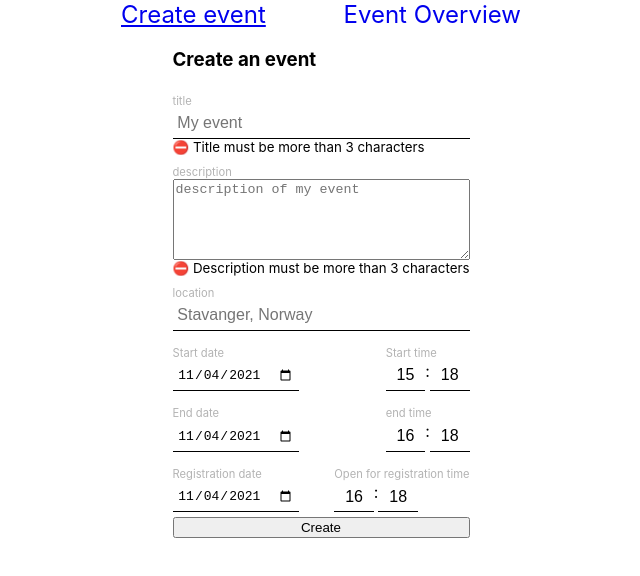
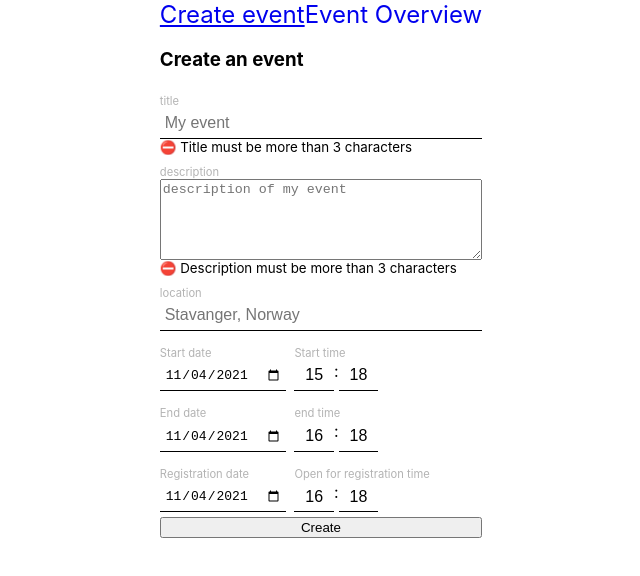
Before and after one commit to bekk/bekk-arrangement-app, a React (Create React App) app in the folder app/: page / in a window 1280 px wide. Shown: the top 576 px of the page, without its empty margins (319-959 px from the left). Built offline with nearby package versions, Linux system fonts and the light colour scheme; no server answers.

Commit message:
Fix form layout

```diff
--- a/app/src/Common/Menu/Menu.module.scss
+++ b/app/src/Common/Menu/Menu.module.scss
@@ -1,7 +1,6 @@
 .container {
   display: flex;
   justify-content: space-between;
-  width: 400px;
 }
 
 .menuItem {
--- a/app/src/Common/TimeInput/TimeInput.tsx
+++ b/app/src/Common/TimeInput/TimeInput.tsx
@@ -2,6 +2,7 @@ import React from 'react';
 import { Validation } from '../../types/validation';
 import { ITime } from 'src/types/time';
 import style from './TimeInput.module.scss';
+import commonStyle from 'src/global/Common.module.scss';
 
 interface IProps {
   label: string;
@@ -36,7 +37,7 @@ export const TimeInput = ({ label, value, onChange }: IProps): JSX.Element => {
   };
 
   return (
-    <section>
+    <section className={commonStyle.smallMarginLeft}>
       <label htmlFor={label}>{label}</label>
       <div className={style.row}>
         <input
--- a/app/src/components/CreateEvent/CreateEvent.module.scss
+++ b/app/src/components/CreateEvent/CreateEvent.module.scss
@@ -1,10 +1,3 @@
-.container {
-  display: flex;
-  flex-direction: column;
-  align-items: center;
-  width: 100%;
-}
-
 .form {
   display: flex;
   flex-direction: column;
@@ -13,5 +6,4 @@
 .dateTime {
   display: flex;
   flex-direction: row;
-  justify-content: space-between;
 }
--- a/app/src/components/CreateEvent/CreateEvent.tsx
+++ b/app/src/components/CreateEvent/CreateEvent.tsx
@@ -13,6 +13,8 @@ import {
   toWriteModel,
 } from 'src/types/event';
 import style from './CreateEvent.module.scss';
+import commonStyle from 'src/global/Common.module.scss';
+
 import { Menu } from 'src/Common/Menu/Menu';
 import { createTitle, createTime } from 'src/types/time';
 import { SectionWithValidation } from 'src/Common/SectionWithValidation/SectionWithValidation';
@@ -34,7 +36,8 @@ export const CreateEvent = ({ create }: Props) => {
   };
 
   return (
-    <article className={style.container}>
+    <article className={commonStyle.container}>
+      <div className={commonStyle.content}>
         <Menu tab={'create'} />
         <section className={style.form}>
           <h1>Create an event</h1>
@@ -133,6 +136,7 @@ export const CreateEvent = ({ create }: Props) => {
           </SectionWithValidation>
           <button onClick={createEvent}>Create</button>
         </section>
+      </div>
     </article>
   );
 };
--- a/app/src/components/EventOverview/EventOverview.module.scss
+++ b/app/src/components/EventOverview/EventOverview.module.scss
@@ -7,5 +7,5 @@
 .overview {
   display: flex;
   flex-direction: column;
-  max-width: 500px;
+  // max-width: 500px;
 }
--- a/app/src/components/EventOverview/EventOverview.tsx
+++ b/app/src/components/EventOverview/EventOverview.tsx
@@ -1,6 +1,7 @@
 import React from 'react';
 import { Menu } from '../../Common/Menu/Menu';
 import style from './EventOverview.module.scss';
+import commonStyle from 'src/global/Common.module.scss';
 import { Event } from './Event';
 import { IEvent } from 'src/types/event';
 import { WithId } from 'src/types';
@@ -11,12 +12,14 @@ interface Props {
 
 export const EventOverview = ({ events }: Props) => {
   return (
-    <div className={style.container}>
-      <Menu tab={'overview'} />
-      <div className={style.overview}>
-        {events.map(event => (
-          <Event key={event.id} {...event} />
-        ))}
+    <div className={commonStyle.container}>
+      <div className={commonStyle.content}>
+        <Menu tab={'overview'} />
+        <div className={style.overview}>
+          {events.map(event => (
+            <Event key={event.id} {...event} />
+          ))}
+        </div>
       </div>
     </div>
   );
--- /dev/null
+++ b/app/src/global/Common.module.scss
@@ -0,0 +1,15 @@
+.container {
+  display: flex;
+  flex-direction: column;
+  align-items: center;
+  width: 100%;
+}
+
+.content {
+  min-width: 320px;
+  max-width: 780px;
+}
+
+.smallMarginLeft {
+  margin-left: 8px;
+}
--- a/app/src/index.css
+++ b/app/src/index.css
@@ -1,4 +1,5 @@
 body {
+  width: 100%;
   margin: 0;
   font-family: -apple-system, BlinkMacSystemFont, 'Segoe UI', 'Roboto', 'Oxygen',
     'Ubuntu', 'Cantarell', 'Fira Sans', 'Droid Sans', 'Helvetica Neue',
```
Lines whose indentation alone changed are shown as unchanged.
